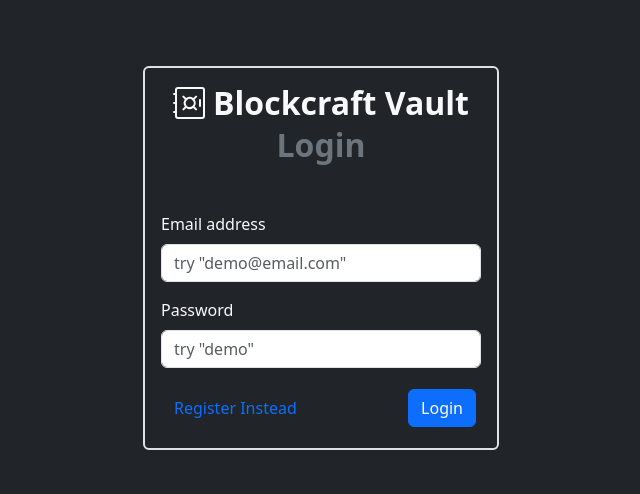
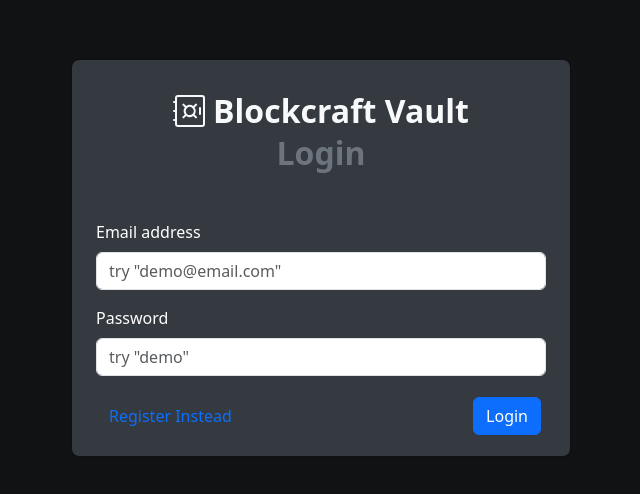
Before and after one commit to chrisallenarmbruster/blockcraft-vault, a React (Vite) app in the folder client/: page / in a window 1280 px wide. Shown: the part 142-636 px from the top of the page, without its empty margins (319-959 px from the left). Built offline with nearby package versions, Linux system fonts and the light colour scheme.

Commit message:
chores: Modal Login for UX consistency; add tooltips

```diff
--- a/client/src/Components/Addresses.jsx
+++ b/client/src/Components/Addresses.jsx
@@ -17,8 +17,10 @@ function Addresses() {
   return (
     <Container>
       <div className="d-flex align-items-center mb-3 h2">
-        <span className="me-3">Contacts</span>
-        <AddressAdd />
+        <div className="me-3">Contacts</div>
+        <div title="Add New Contact">
+          <AddressAdd />
+        </div>
       </div>
       <Container>
         <Row className="mt-3 mb-3 border-bottom fw-bold">
@@ -29,12 +31,14 @@ function Addresses() {
         {addresses.map((address) => (
           <Row key={address.nanoId} className="pb-3 mb-3 border-bottom">
             <Col xs={5}>{address.label}</Col>
-            <Col xs={4}>{formatKey(address.publicKey)}</Col>
+            <Col xs={4} title={address.publicKey}>
+              {formatKey(address.publicKey)}
+            </Col>
             <Col xs={3} className="text-center d-flex ">
-              <div className="me-2">
+              <div className="me-2" title="Edit Contact">
                 <AddressUpdate address={address} />
               </div>
-              <div>
+              <div title="Delete Contact">
                 <AddressDelete address={address} />
               </div>
             </Col>
--- a/client/src/Components/Keypairs.jsx
+++ b/client/src/Components/Keypairs.jsx
@@ -15,8 +15,10 @@ function Keypairs() {
   return (
     <Container>
       <div className="d-flex align-items-center mb-3 h2">
-        <span className="me-3">Keychain</span>
-        <KeypairAdd />
+        <div className="me-3">Keychain</div>
+        <div title="Add New Keypair">
+          <KeypairAdd />
+        </div>
       </div>
       <Container>
         <Row className="mt-3 mb-3 border-bottom fw-bold">
@@ -27,12 +29,14 @@ function Keypairs() {
         {keypairs.map((keypair) => (
           <Row key={keypair.nanoId} className="pb-3 mb-3 border-bottom">
             <Col xs={5}>{keypair.label}</Col>
-            <Col xs={4}>{formatKey(keypair.publicKey)}</Col>
+            <Col xs={4} title={keypair.publicKey}>
+              {formatKey(keypair.publicKey)}
+            </Col>
             <Col xs={3} className="text-center d-flex ">
-              <div className="me-2">
+              <div className="me-2" title="Edit Keypair">
                 <KeypairUpdate keypair={keypair} />
               </div>
-              <div>
+              <div title="Delete Keypair">
                 <KeypairDelete keypair={keypair} />
               </div>
             </Col>
--- a/client/src/Components/Login.jsx
+++ b/client/src/Components/Login.jsx
@@ -81,17 +81,12 @@ function Login() {
     }
   };
 
-  return !isError ? (
-    <Container className="d-flex flex-column justify-content-center vh-100 mw-375">
-      <Row className="justify-content-md-center">
-        <Col xs md="6" lg="5" xl="4">
-          <Container
-            className={
-              isMobile
-                ? "justify-content-center"
-                : "border border-2 px-2 rounded pb-3 my-3"
-            }
-          >
+  return (
+    <>
+      <Modal show={!isError} centered contentClassName="dark-modal">
+        <Form onSubmit={handleSubmit(onSubmit)} className="px-2">
+          <Modal.Body>
+            {" "}
             <h1
               className={`${
                 isMobile ? "display-4" : "h2"
@@ -106,8 +101,6 @@ function Login() {
             >
               {mode === "login" ? "Login" : "Registration"}
             </h2>
-
-            <Form onSubmit={handleSubmit(onSubmit)} className="px-2">
             <Form.Group className="mb-3" controlId="email">
               <Form.Label>Email address</Form.Label>
               <Form.Control
@@ -130,7 +123,6 @@ function Login() {
                 {errors.email?.message}
               </Form.Control.Feedback>
             </Form.Group>
-
             <Form.Group className="mb-3" controlId="password">
               <Form.Label>Password</Form.Label>
               <Form.Control
@@ -146,9 +138,7 @@ function Login() {
                       "This is a zero-knowledge encryption app that prioritizes privacy, anonymity and security over convenience. " +
                       "Your password cannot be recovered if lost. If you forget your password, you will need to register again and lose your data."
                 }
-                  placeholder={
-                    mode === "login" ? 'try "demo"' : "Enter password"
-                  }
+                placeholder={mode === "login" ? 'try "demo"' : "Enter password"}
                 {...register("password")}
                 tabIndex={2}
                 isInvalid={!!errors.password}
@@ -157,7 +147,6 @@ function Login() {
                 {errors.password?.message}
               </Form.Control.Feedback>
             </Form.Group>
-
             {mode === "register" && (
               <Form.Group className="mb-3" controlId="confirmPassword">
                 <Form.Label>Confirm Password</Form.Label>
@@ -174,14 +163,12 @@ function Login() {
                   {errors.confirmPassword?.message}
                 </Form.Control.Feedback>
               </Form.Group>
-              )}
+            )}{" "}
             <div className="d-flex justify-content-between w-100">
               <Button
                 variant="link"
                 type="button"
-                  onClick={() =>
-                    setMode(mode === "login" ? "register" : "login")
-                  }
+                onClick={() => setMode(mode === "login" ? "register" : "login")}
                 className="text-decoration-none"
                 tabIndex={5}
               >
@@ -191,12 +178,10 @@ function Login() {
                 {mode === "login" ? "Login" : "Register"}
               </Button>
             </div>
+          </Modal.Body>
         </Form>
-          </Container>
-        </Col>
-      </Row>
-    </Container>
-  ) : (
+      </Modal>
+
       <Modal
         show={isError}
         onHide={() => dispatch(resetError())}
@@ -209,7 +194,7 @@ function Login() {
           </Modal.Title>
         </Modal.Header>
         <Modal.Body>
-        <p className="my-3 text-center">{isError.comment}</p>
+          <p className="my-3 text-center">{isError?.comment}</p>
         </Modal.Body>
         <Modal.Footer>
           <Button
@@ -221,6 +206,7 @@ function Login() {
           </Button>
         </Modal.Footer>
       </Modal>
+    </>
   );
 }
 
--- a/client/src/Components/Receive.jsx
+++ b/client/src/Components/Receive.jsx
@@ -64,6 +64,7 @@ function Receive() {
                   <Button
                     ref={(el) => (buttonRefs.current[index] = el)}
                     onClick={() => handleCopy(keypair.publicKey)}
+                    title="Copy public key to clipboard."
                   >
                     {copiedKeys[keypair.publicKey]
                       ? "Copied!"
--- a/client/src/custom.css
+++ b/client/src/custom.css
@@ -89,6 +89,11 @@ body {
   color: white;
 }
 
+.darker-modal {
+  background-color: var(--bs-dark);
+  color: white;
+}
+
 .btn-close-color {
   color: white;
 }
```
Lines whose indentation alone changed are shown as unchanged.
